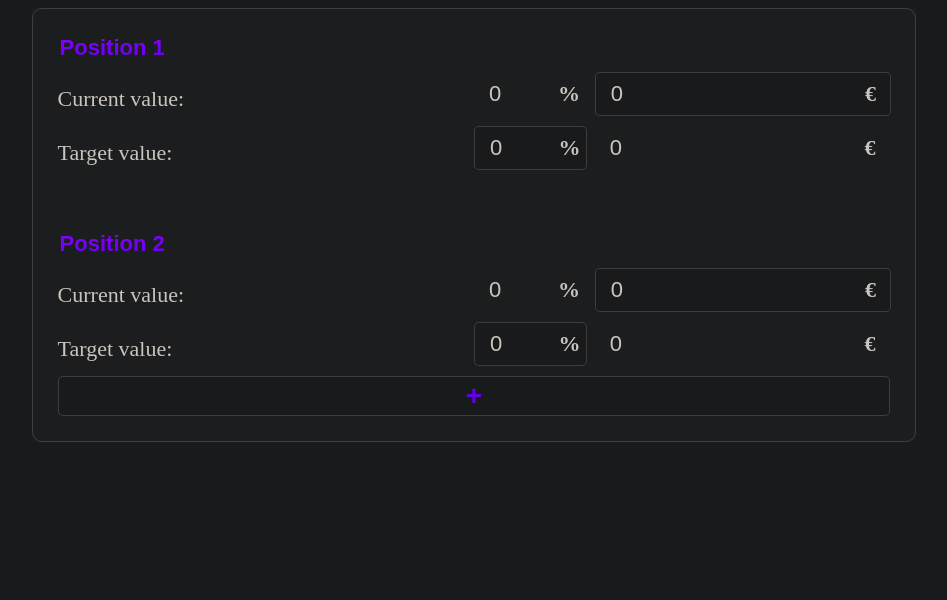
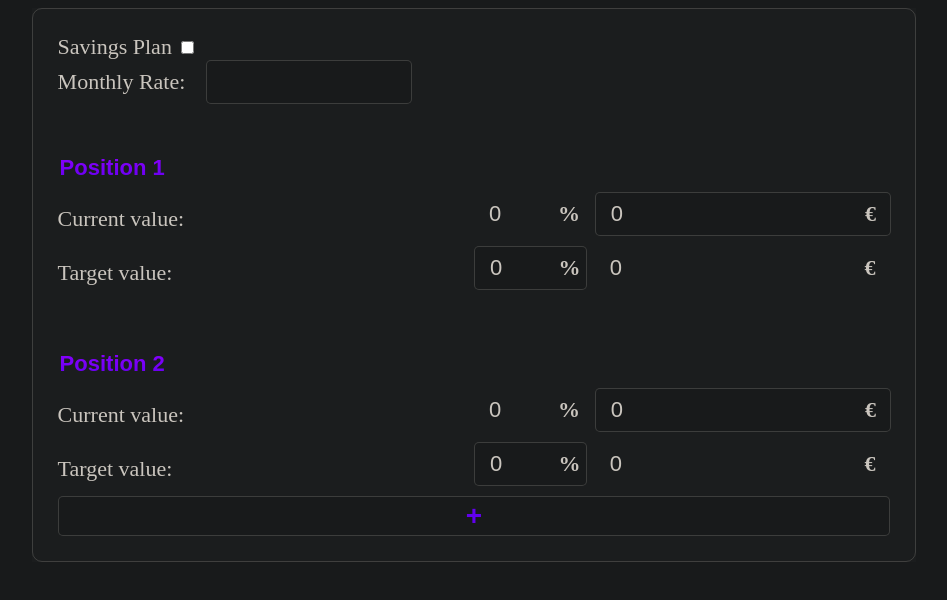
Before and after one commit to LuisIllig/savings-balancer, a plain HTML site: page index.html in a window 1280 px wide. Shown: the whole page, without its empty margins (166-1113 px from the left). Drawn offline with nearby package versions, Linux system fonts and the light colour scheme.

Commit message:
Add input for savings plan

```diff
--- a/index.html
+++ b/index.html
@@ -27,6 +27,20 @@
 <!--TODO add ui for savings plan / needs savings per month, space for result (months), switch-->
 <div class="container">
     <div class="container-balancer">
+        <div class="container-savings">
+            <div>
+                <label>
+                    Savings Plan
+                    <input class="checkbox-savings" type="checkbox">
+                </label>
+            </div>
+            <div>
+                <label>
+                    Monthly Rate:
+                    <input class="monthly-rate" type="text">
+                </label>
+            </div>
+        </div>
         <div id="container-positions">
             <div id="position-1" class="container-position">
 
@@ -34,9 +48,6 @@
                     <label>
                         <input class="headline" type="text" tabindex="1" value="Position 1">
                     </label>
-<!--                    <div class="container-headline-buttons">-->
-<!--                        <button class="button-position-lock" onclick="savingsBalancer.delete(this)"></button>-->
-<!--                    </div>-->
                 </div>
 
                 <div class="container-entry">
--- a/stylesheets/style.css
+++ b/stylesheets/style.css
@@ -231,3 +231,37 @@ body {
     border: 1px solid var(--red);
     box-shadow: 0 0 10px var(--red);
 }
+
+.container-savings {
+    margin-bottom: 50px;
+}
+
+.monthly-rate {
+    background-color: var(--dark-black);
+    color: inherit;
+    border: 1px solid var(--white-border);
+    border-radius: 5px;
+    height: 40px;
+    font-size: inherit;
+    width: 200px;
+    margin-left: 15px;
+}
+
+.monthly-rate:disabled {
+    border: none;
+    background-color: inherit;
+}
+
+.monthly-rate:hover {
+    border-color: var(--light-purple);
+}
+
+.monthly-rate:focus {
+    outline: none;
+    border: 1px solid var(--dark-purple);
+    box-shadow: 0 0 10px var(--light-purple);
+}
+
+.checkbox-savings input:checked ~ .checkmark {
+    background-color: var(--light-purple);
+}
```
